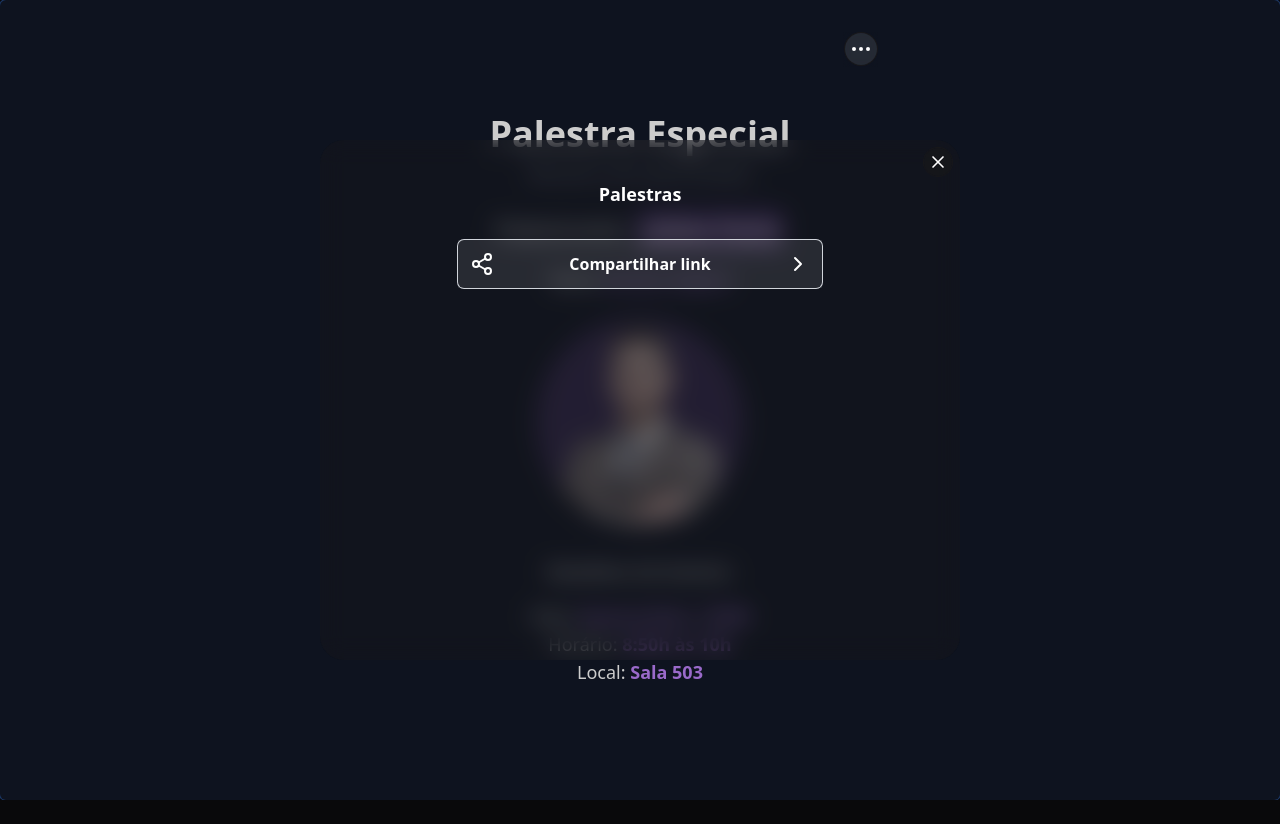
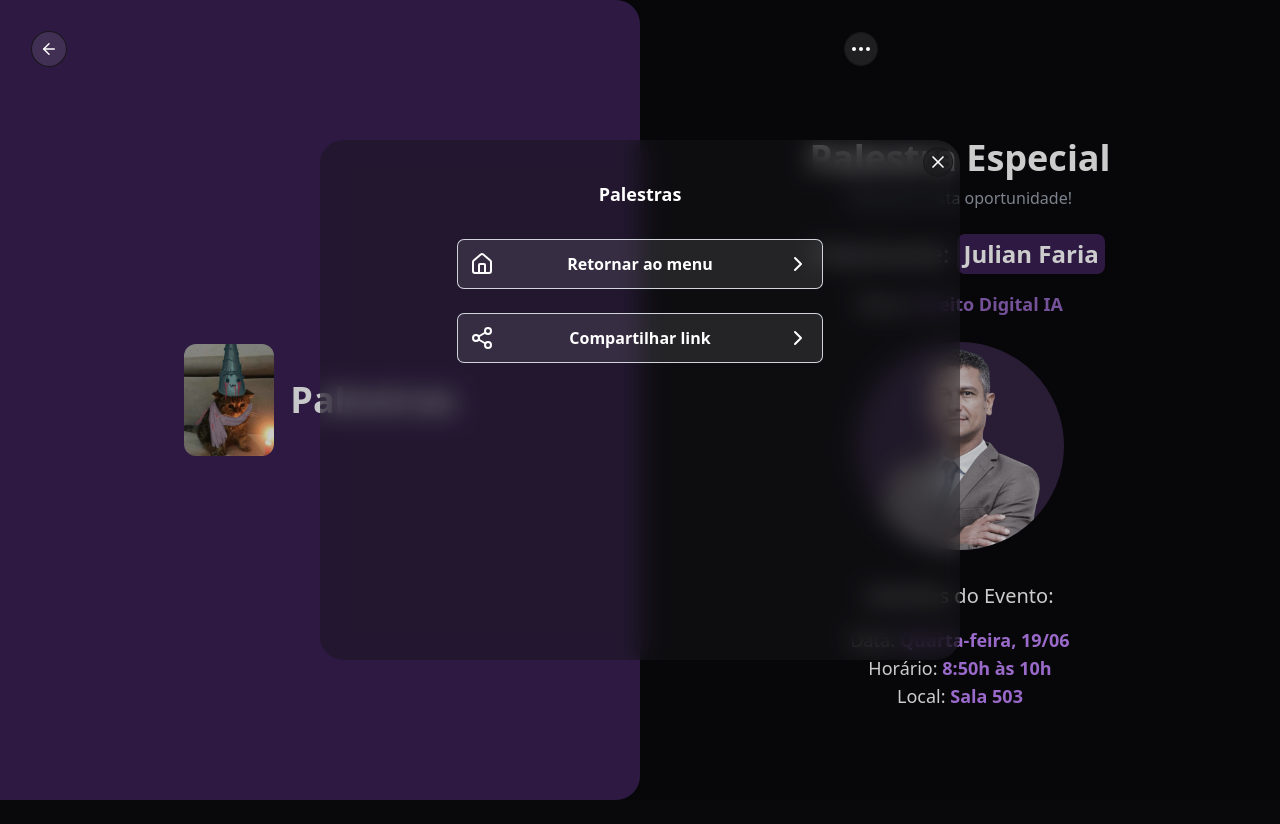
Before and after one commit to rodrigueslucas062/exp-una, a Next.js app: page /palestras in a window 1280 px wide. Both pictures are taken after a click on the button 860 px from the left and 49 px from the top of the page. Before the commit the page ends 800 px from the top, so only its background shows below. Built offline with nearby package versions, Linux system fonts and the light colour scheme; what tailwindcss-animated would draw is missing.

Commit message:
:lipstick: following the project's structure pattern

```diff
--- a/src/components/navbar/Navbar.jsx
+++ b/src/components/navbar/Navbar.jsx
@@ -1,11 +1,12 @@
 import * as Dialog from "@radix-ui/react-dialog";
 import { motion } from "framer-motion";
-import { ChevronRight, Ellipsis, Share2, X } from "lucide-react";
+import { Home, ChevronRight, Ellipsis, Share2, X } from "lucide-react";
 import Image from "next/image";
 import { useEffect, useState } from "react";
 import Logo from '../../../public/images/Logo.jpeg';
 import Link from "next/link";
 import { toast } from "sonner";
+import { usePathname } from "next/navigation";
 
 const sectionNames = {
     expoUna: "Expo Una",
@@ -20,6 +21,7 @@ const sectionNames = {
 export default function Navbar() {
     const [currentSection, setCurrentSection] = useState('')
     const [isMenuVisible, setIsMenuVisible] = useState(false);
+    const pathname = usePathname();
 
     const handleCopyLink = () => {
         navigator.clipboard.writeText(window.location.href)
@@ -86,8 +88,18 @@ export default function Navbar() {
                                             <div className='flex justify-center mb-8'>
                                                 <span className="font-semibold text-lg">{currentSection}</span>
                                             </div>
-                                            <div className="flex flex-col bg-gray-100/10 space-y-4 lg:space-y-1.5 font-semibold">
-                                                <button className="flex justify-between px-3 rounded-md ring-1 ring-gray-300 py-2 lg:py-3"
+                                            <div className="flex flex-col gap-5 space-y-4 lg:space-y-1.5 font-semibold">
+                                                {
+                                                    pathname !== "/" &&
+                                                    <Link className="flex bg-gray-100/10 justify-between px-3 rounded-md ring-1 ring-gray-300 py-2 lg:py-3"
+                                                        href={"/"}
+                                                    >
+                                                        <Home />
+                                                        <span>Retornar ao menu</span>
+                                                        <ChevronRight />
+                                                    </Link>
+                                                }
+                                                <button className="flex bg-gray-100/10 justify-between px-3 rounded-md ring-1 ring-gray-300 py-2 lg:py-3"
                                                     onClick={handleCopyLink}>
                                                     <Share2 />
                                                     <span>Compartilhar link</span>
--- a/src/pages/palestras.js
+++ b/src/pages/palestras.js
@@ -1,13 +1,35 @@
+import { ArrowLeft } from "lucide-react";
 import Speaker from "../../public/images/Julian.png";
 import Image from "next/image";
+import Link from "next/link";
+import Logo from '../../public/images/Logo.jpeg'
 
 export default function Palestras() {
   return (
-    <section
-      id="palestra"
-      className="flex items-center justify-center w-full min-h-screen text-white flex-col bg-gray-900 p-8 ring-1 rounded-md"
+    <section id="palestra" className="flex max-md:flex-col h-full min-h-screen">
+      <div className="text-white md:hidden bg-purple-500/[0.3] pt-12 rounded-b-3xl text-center">
+        <div className="flex gap-4 items-center justify-center py-16">
+          <Image src={Logo} width={90} height={120} className='rounded-xl' />
+          <h2 className="text-center text-4xl font-bold leading-9 text-gray-50">
+            Apresentações
+          </h2>
+        </div>
+      </div>
+      <Link href={"/"} className="absolute left-8 top-8 z-50 bg-gray-100/10 p-2 rounded-full text-white ring-1 ring-zinc-900">
+        <ArrowLeft size={18} />
+      </Link>
+      <div className="hidden md:flex fixed h-full w-1/2 text-white bg-purple-500/[0.3] rounded-r-3xl">
+        <div className="flex gap-4 items-center justify-center w-full">
+          <Image src={Logo} width={90} height={120} className='rounded-xl' />
+          <h2 className="text-center text-4xl font-bold leading-9 text-gray-50">
+            Palestras
+          </h2>
+        </div>
+      </div>
+      <div className="w-full md:w-1/2 md:ml-[50%] pt-6 px-6 lg:px-16 text-white space-y-4 overflow-y-auto">
+        <div
+          className="flex items-center justify-center w-full min-h-screen text-white flex-col p-8 rounded-md"
         >
-      {/* Header */}
           <div className="text-center mb-6">
             <h1 className="text-4xl font-bold animate-fade-down">
               Palestra Especial
@@ -17,23 +39,21 @@ export default function Palestras() {
             </p>
           </div>
 
-      {/* Speaker Information */}
-      <div className="flex items-center flex-col gap-4 text-center animate-fade-right mb-6">
+          <div className="flex items-center flex-col text-center animate-fade-right mb-6">
             <div className="flex flex-row gap-2 items-center justify-center">
               <h2 className="text-2xl">Palestrante:</h2>
               <p className="font-bold text-2xl bg-purple-500/[0.3] px-1.5 py-1 rounded-lg">
                 Julian Faria
               </p>{" "}
             </div>
-        <p className="text-lg">
+            <p className="text-lg mt-4">
               Tema:{" "}
               <strong className="font-bold text-purple-400/[.75]">
-            Direito Digital
+                Direito Digital IA
               </strong>
             </p>
           </div>
 
-      {/* Speaker Image */}
           <div className="relative flex items-center justify-center animate-fade-up mb-8">
             <div className="bg-purple-500/[0.3] duration-300 grayscale-[40%] rounded-full w-52 h-52" />
             <Image
@@ -45,7 +65,6 @@ export default function Palestras() {
             />
           </div>
 
-      {/* Event Details */}
           <div className="text-center animate-fade-left">
             <p className="text-xl mb-4">Detalhes do Evento:</p>
             <p className="text-lg">
@@ -64,6 +83,8 @@ export default function Palestras() {
               </span>
             </p>
           </div>
+        </div>
+      </div>
     </section>
   );
 }
```
Lines whose indentation alone changed are shown as unchanged.
